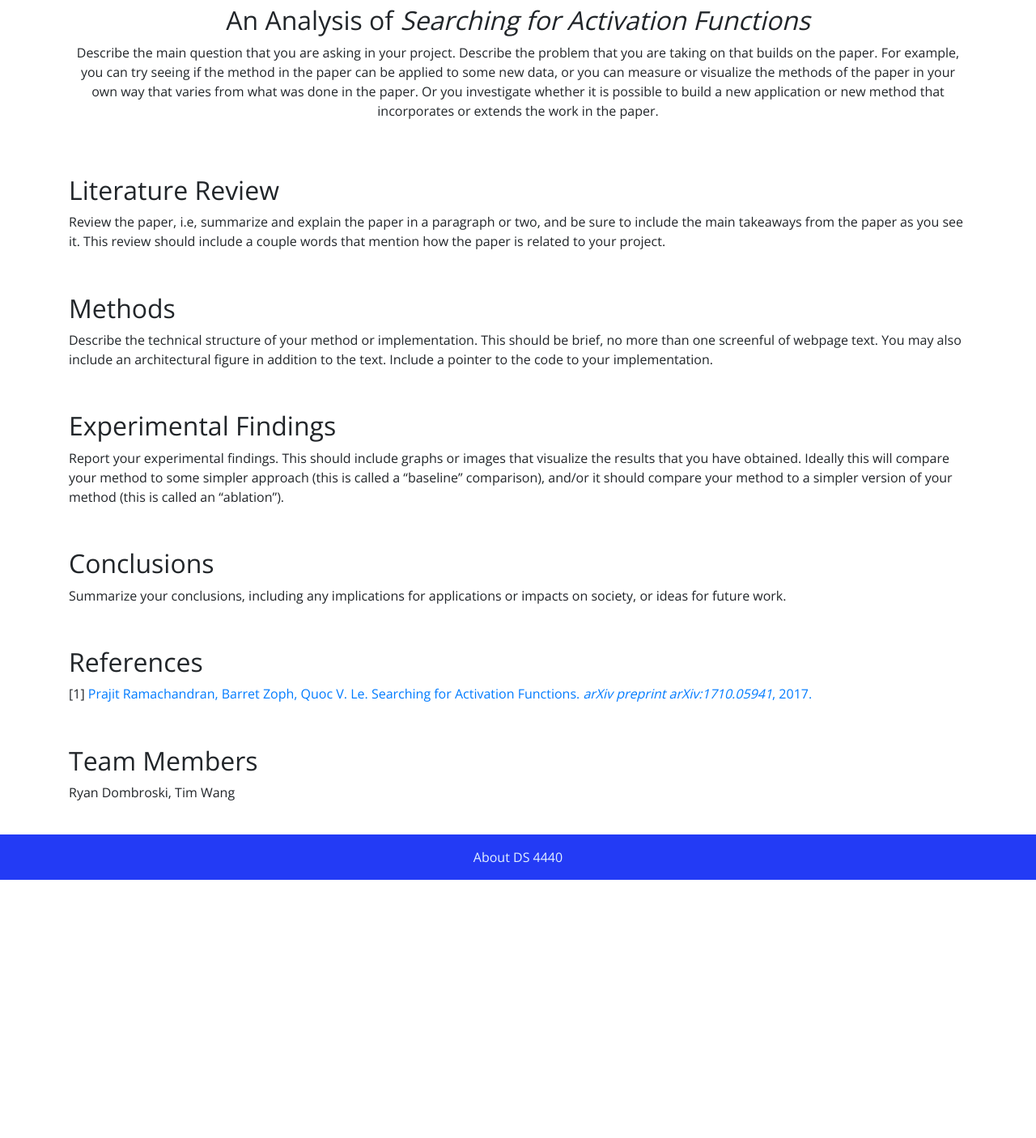
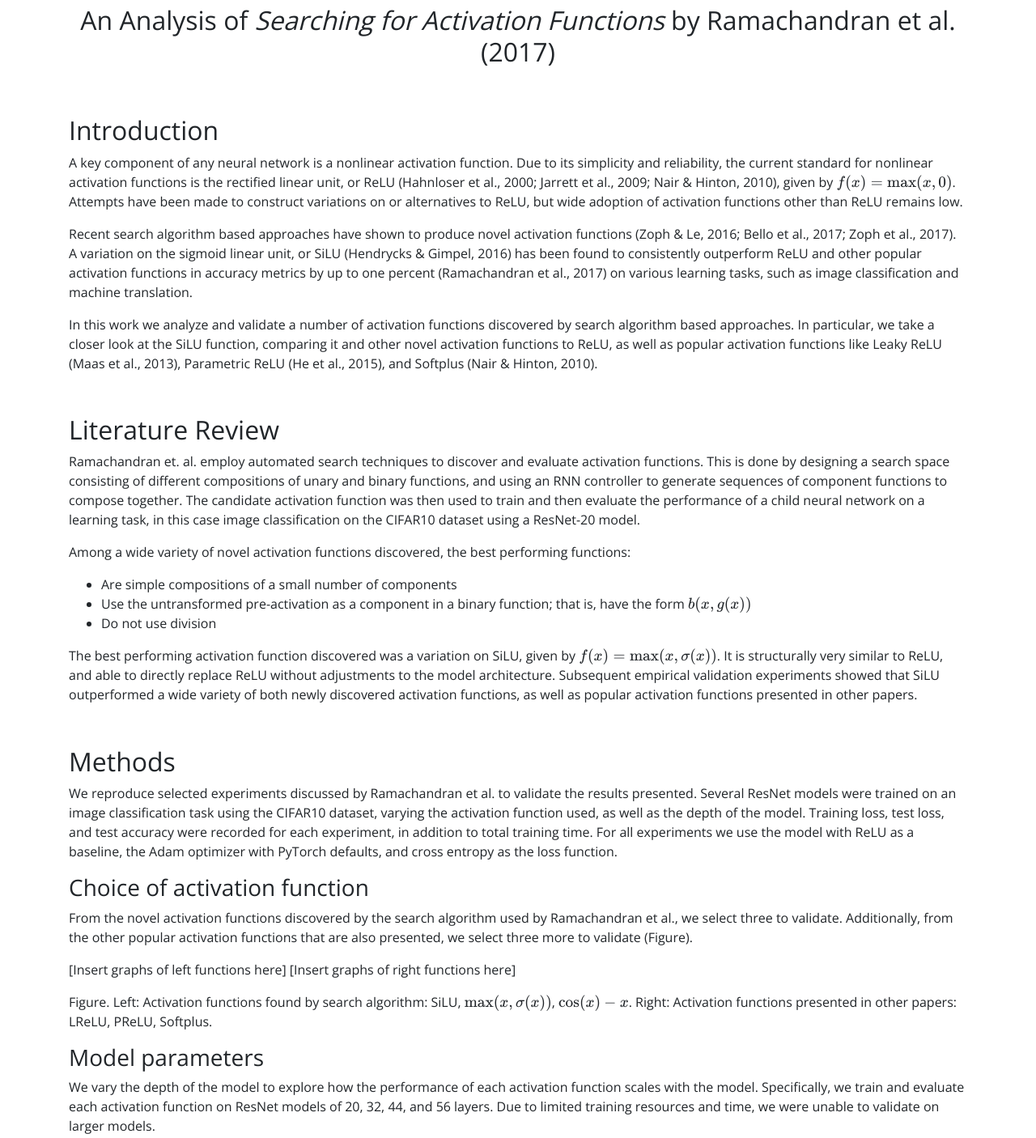
Before and after one commit to timaeusx/ds4440-activation-functions, a plain HTML site: page index.html in a window 1280 px wide. Shown: the part 192-1598 px from the top of the page at 81% size. Before the commit the page ends 1279 px from the top, so only its background shows below. Drawn offline with nearby package versions, Linux system fonts and the light colour scheme.

Commit message:
update project site

```diff
--- a/index.html
+++ b/index.html
@@ -14,6 +14,8 @@
 <link rel="stylesheet" href="https://cdn.jsdelivr.net/npm/bootstrap@4.6.2/dist/css/bootstrap.min.css" integrity="sha384-xOolHFLEh07PJGoPkLv1IbcEPTNtaed2xpHsD9ESMhqIYd0nLMwNLD69Npy4HI+N" crossorigin="anonymous">
 <script src="https://cdn.jsdelivr.net/npm/jquery@3.5.1/dist/jquery.slim.min.js" integrity="sha384-DfXdz2htPH0lsSSs5nCTpuj/zy4C+OGpamoFVy38MVBnE+IbbVYUew+OrCXaRkfj" crossorigin="anonymous"></script>
 <script src="https://cdn.jsdelivr.net/npm/bootstrap@4.6.2/dist/js/bootstrap.bundle.min.js" integrity="sha384-Fy6S3B9q64WdZWQUiU+q4/2Lc9npb8tCaSX9FK7E8HnRr0Jz8D6OP9dO5Vg3Q9ct" crossorigin="anonymous"></script>
+<script src="https://polyfill.io/v3/polyfill.min.js?features=es6"></script>
+<script id="MathJax-script" async src="https://cdn.jsdelivr.net/npm/mathjax@3/es5/tex-mml-chtml.js"></script>
 <link href="https://fonts.googleapis.com/css?family=Open+Sans:300,400,700" rel="stylesheet">
 <link href="style.css" rel="stylesheet">
 
@@ -30,18 +32,44 @@
 <div class="container">
 <div class="row">
 <div class="col justify-content-center text-center">
-<h2>An Analysis of <cite>Searching for Activation Functions</cite></h2>
-<p>Describe the main question that you are asking in your project. Describe the problem that you are taking on that builds on the paper. For example, you can try seeing if the method in the paper can be applied to some new data, or you can measure or visualize the methods of the paper in your own way that varies from what was done in the paper. Or you investigate whether it is possible to build a new application or new method that incorporates or extends the work in the paper.</p>
+<h2>An Analysis of <cite>Searching for Activation Functions</cite> by Ramachandran et al. (2017)</h2>
+
 </div>
 </div>
 <div class="row">
 <div class="col">
 
+<h2>Introduction</h2>
+<p>A key component of any neural network is a nonlinear activation function. Due to its simplicity and reliability, the current standard for nonlinear activation functions is the rectified linear unit, or ReLU (Hahnloser et al., 2000; Jarrett et al., 2009; Nair & Hinton, 2010), given by \(f(x) = \max(x, 0)\). Attempts have been made to construct variations on or alternatives to ReLU, but wide adoption of activation functions other than ReLU remains low.</p>
+
+<p>Recent search algorithm based approaches have shown to produce novel activation functions (Zoph & Le, 2016; Bello et al., 2017; Zoph et al., 2017). A variation on the sigmoid linear unit, or SiLU (Hendrycks & Gimpel, 2016) has been found to consistently outperform ReLU and other popular activation functions in accuracy metrics by up to one percent (Ramachandran et al., 2017) on various learning tasks, such as image classification and machine translation.</p>
+
+<p>In this work we analyze and validate a number of activation functions discovered by search algorithm based approaches. In particular, we take a closer look at the SiLU function, comparing it and other novel activation functions to ReLU, as well as popular activation functions like Leaky ReLU (Maas et al., 2013), Parametric ReLU (He et al., 2015), and Softplus (Nair & Hinton, 2010).</p>
+
 <h2>Literature Review</h2>
-<p>Review the paper, i.e, summarize and explain the paper in a paragraph or two, and be sure to include the main takeaways from the paper as you see it. This review should include a couple words that mention how the paper is related to your project.</p>
+<p>Ramachandran et. al. employ automated search techniques to discover and evaluate activation functions. This is done by designing a search space consisting of different compositions of unary and binary functions, and using an RNN controller to generate sequences of component functions to compose together. The candidate activation function was then used to train and then evaluate the performance of a child neural network on a learning task, in this case image classification on the CIFAR10 dataset using a ResNet-20 model.</p>
+
+<p>Among a wide variety of novel activation functions discovered, the best performing functions:
+  <ul>
+    <li>Are simple compositions of a small number of components</li>
+    <li>Use the untransformed pre-activation as a component in a binary function; that is, have the form \(b(x, g(x))\)</li>
+    <li>Do not use division</li>
+  </ul>
+</p>
+
+<p>The best performing activation function discovered was a variation on SiLU, given by \(f(x) = \max(x, \sigma(x))\). It is structurally very similar to ReLU, and able to directly replace ReLU without adjustments to the model architecture. Subsequent empirical validation experiments showed that SiLU outperformed a wide variety of both newly discovered activation functions, as well as popular activation functions presented in other papers.</p>
 
 <h2>Methods</h2>
-<p>Describe the technical structure of your method or implementation. This should be brief, no more than one screenful of webpage text. You may also include an architectural figure in addition to the text. Include a pointer to the code to your implementation.</p>
+<p>We reproduce selected experiments discussed by Ramachandran et al. to validate the results presented. Several ResNet models were trained on an image classification task using the CIFAR10 dataset, varying the activation function used, as well as the depth of the model. Training loss, test loss, and test accuracy were recorded for each experiment, in addition to total training time. For all experiments we use the model with ReLU as a baseline, the Adam optimizer with PyTorch defaults, and cross entropy as the loss function.</p>
+
+<h3>Choice of activation function</h3>
+<p>From the novel activation functions discovered by the search algorithm used by Ramachandran et al., we select three to validate. Additionally, from the other popular activation functions that are also presented, we select three more to validate (Figure).</p>
+
+<p>[Insert graphs of left functions here] [Insert graphs of right functions here]</p>
+<p>Figure. Left: Activation functions found by search algorithm: SiLU, \(\max(x, \sigma(x))\), \(\cos(x) - x\). Right: Activation functions presented in other papers: LReLU, PReLU, Softplus.</p>
+
+<h3>Model parameters</h3>
+<p>We vary the depth of the model to explore how the performance of each activation function scales with the model. Specifically, we train and evaluate each activation function on ResNet models of 20, 32, 44, and 56 layers. Due to limited training resources and time, we were unable to validate on larger models.</p>
 
 <h2>Experimental Findings</h2>
 <p>Report your experimental findings. This should include graphs or images that visualize the results that you have obtained. Ideally this will compare your method to some simpler approach (this is called a “baseline” comparison), and/or it should compare your method to a simpler version of your method (this is called an “ablation”).</p>
@@ -50,8 +78,25 @@
 <p>Summarize your conclusions, including any implications for applications or impacts on society, or ideas for future work.</p>
 
 <h2>References</h2>
-<p><a name="ramachandran-2017">[1]</a> <a href="https://arxiv.org/abs/1710.05941">Prajit Ramachandran, Barret Zoph, Quoc V. Le. Searching for Activation Functions.
-  <cite>arXiv preprint arXiv:1710.05941</cite>, 2017.</a></p>
+<p><a name="bello-2017">[1]</a> <a href="https://arxiv.org/abs/1709.07417">Irwan Bello, Barret Zoph, Vijay Vasudevan, and Quoc V Le. Neural optimizer search with reinforcement learning. In <cite>International Conference on Machine Learning</cite>, pp. 459-468, 2017.</a></p>
+
+<p><a name="hahnloser-2000">[2]</a> <a href="https://pubmed.ncbi.nlm.nih.gov/10879535/">Richard HR Hahnloser, Rahul Sarpeshkar, Misha A Mahowald, Rodney J Douglas, and H Sebastian Seung. Digital selection and analogue amplification coexist in a cortex-inspired silicon circuit. <cite>Nature</cite>, 405(6789): 947-51, 2000.</a></p>
+
+<p><a name="he-2015">[3]</a> <a href="https://arxiv.org/abs/1502.01852">Kaiming He, Xiangyu Zhang, Shaoqing Ren, and Jian Sun. Delving deep into rectifiers: Surpassing human-level performance on imagenet classification. In <cite>Proceedings of the IEEE international conference on computer vision</cite>, pp. 1026-1034, 2015.</a></p>
+
+<p><a name="hendrycks-2016">[4]</a> <a href="https://arxiv.org/abs/1606.08415">Dan Hendrycks & Kevin Gimpel. Gaussian error linear units (gelus). <cite>arXiv preprint arXiv:1606.08415</cite>, 2016.</a></p>
+
+<p><a name="jarrett-2009">[5]</a> <a href="https://ieeexplore.ieee.org/document/5459469">Kevin Jarrett, Koray Kavukcuoglu, Yann LeCun, et al. What is the best multi-stage architecture for object recognition? In <cite>2009 IEEE 12th International Conference on Computer Vision</cite>, 2009.</a></p>
+
+<p><a name="maas-2013">[6]</a> <a href="https://www.semanticscholar.org/paper/Rectifier-Nonlinearities-Improve-Neural-Network-Maas/367f2c63a6f6a10b3b64b8729d601e69337ee3cc">Andrew L Maas, Awni Y Hannun, and Andrew Y Ng. Rectifier nonlinearities improve neural network acoustic models. In <cite>International Conference on Machine Learning</cite>, volume 30, 2013.</a></p>
+
+<p><a name="nair-2010">[7]</a> <a href="https://dl.acm.org/doi/10.5555/3104322.3104425">Vinod Nair and Geoffrey E Hinton. Rectified linear units improve restricted boltzmann machines. In <cite>International Conference on Machine Learning</cite>, 2010.</a></p>
+
+<p><a name="ramachandran-2017">[8]</a> <a href="https://arxiv.org/abs/1710.05941">Prajit Ramachandran, Barret Zoph, Quoc V. Le. Searching for Activation Functions. <cite>arXiv preprint arXiv:1710.05941</cite>, 2017.</a></p>
+
+<p><a name="zoph-2016">[9]</a> <a href="https://arxiv.org/abs/1611.01578">Barret Zoph and Quoc V Le. Neural architecture search with reinforcement learning. In <cite>International Conference on Learning Representations</cite>, 2016.</a></p>
+
+<p><a name="zoph-2017">[10]</a> <a href="https://arxiv.org/abs/1707.07012">Barret Zoph, Vijay Vasudevan, Jonathon Shlens, and Quoc V Le. Learning transferable architectures for scalable image recognition. <cite>arXiv preprint arXiv:1707.07012</cite>, 2017.</a></p>
 
 <h2>Team Members</h2>
 <p>Ryan Dombroski, Tim Wang</p>
```
